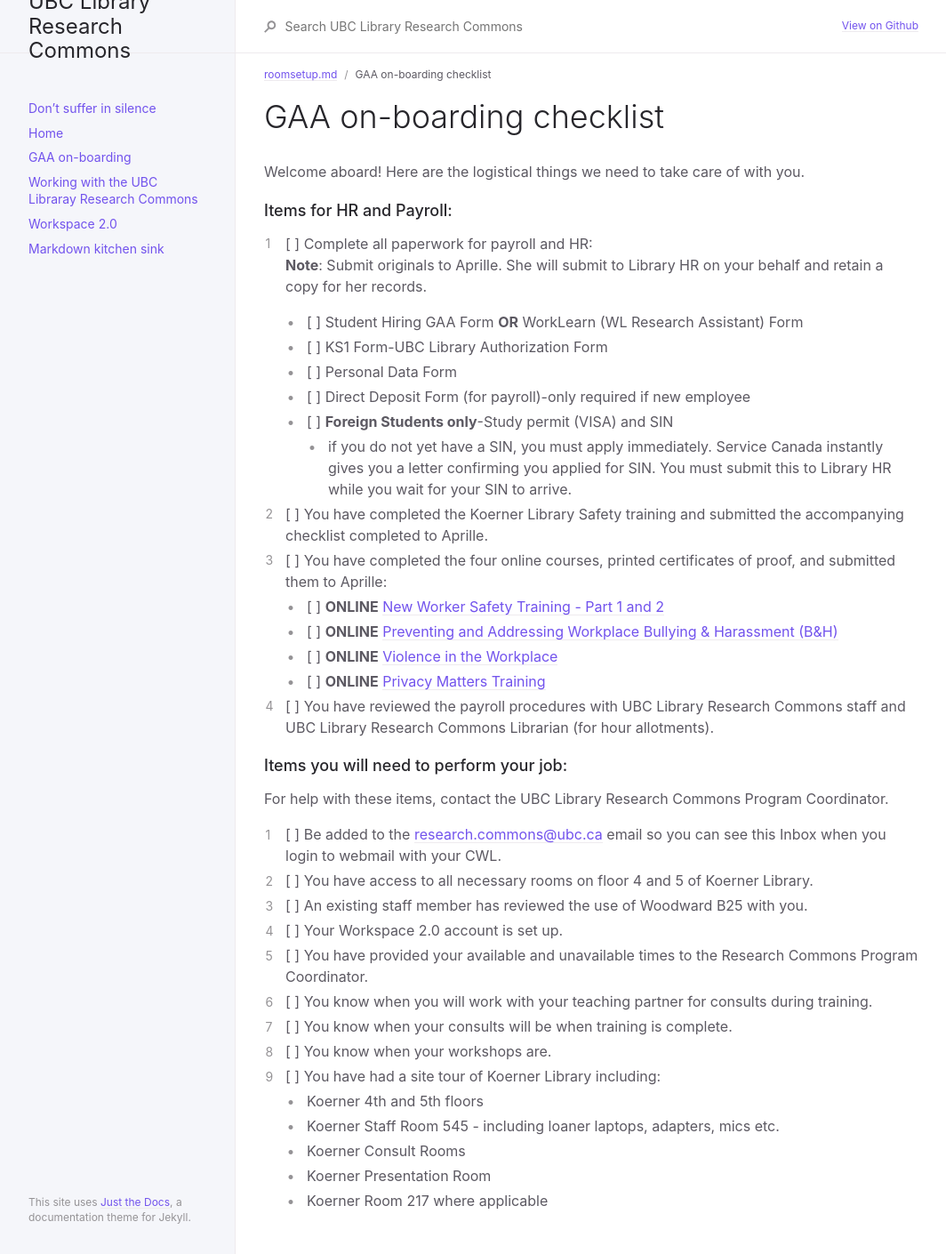
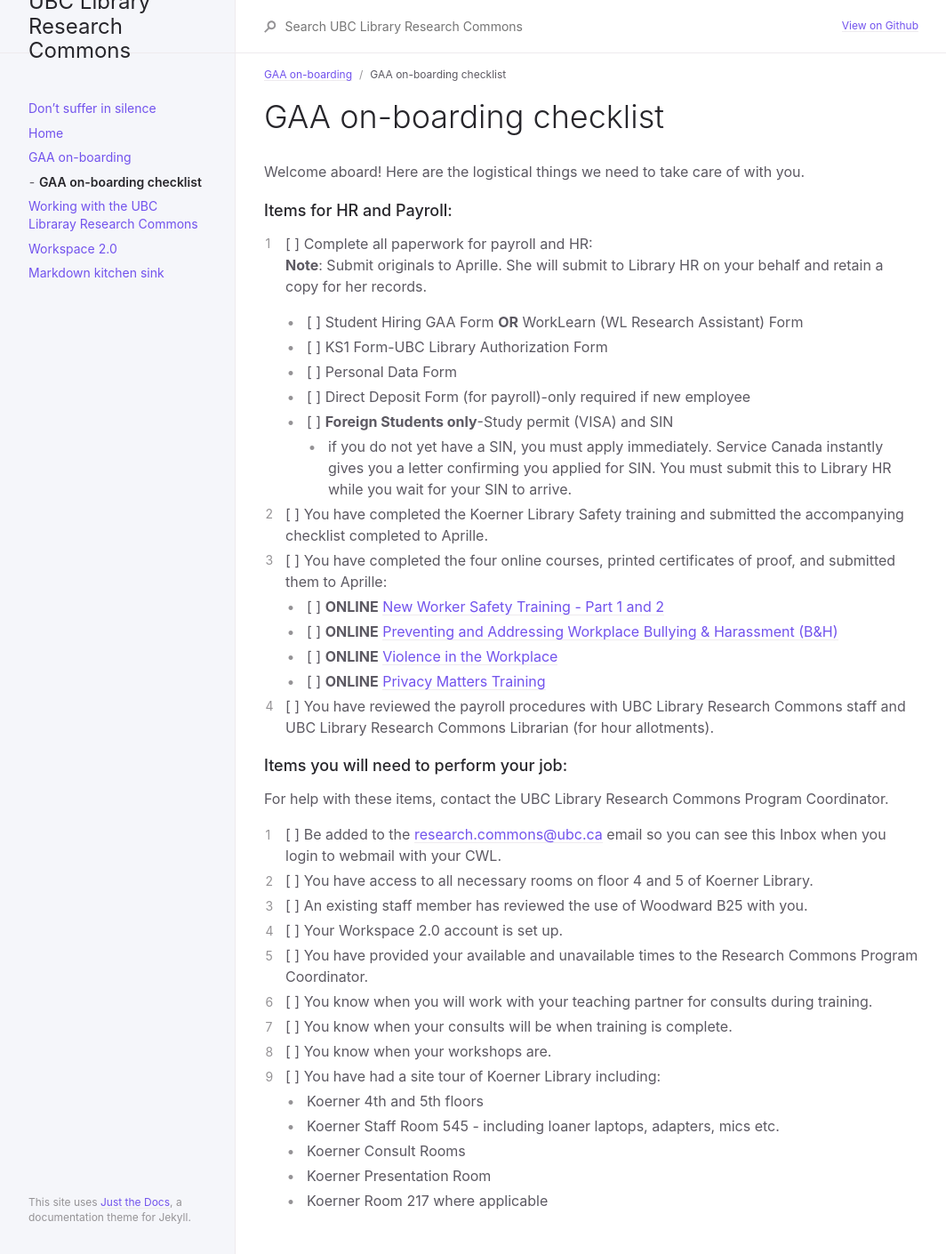
Before and after one commit to sarahblay/rc-docs, a Jekyll site: the page built from docs/onboarding.md, in a window 1280 px wide. Shown: the whole page at 89% size, without its empty margins (107-1171 px from the left). Built offline with Jekyll 4.4.1, drawn with Linux system fonts in a browser that asks for light colours.

Commit message:
Update onboarding.md

```diff
--- a/docs/onboarding.md
+++ b/docs/onboarding.md
@@ -1,9 +1,10 @@
 ---
 layout: default
 title: GAA on-boarding checklist
-parent: roomsetup.md
-nav_order: 2
+parent: GAA on-boarding
+nav_order: 1
 ---
+
 # GAA on-boarding checklist
 Welcome aboard! Here are the logistical things we need to take care of with you.
 ### Items for HR and Payroll:
```
